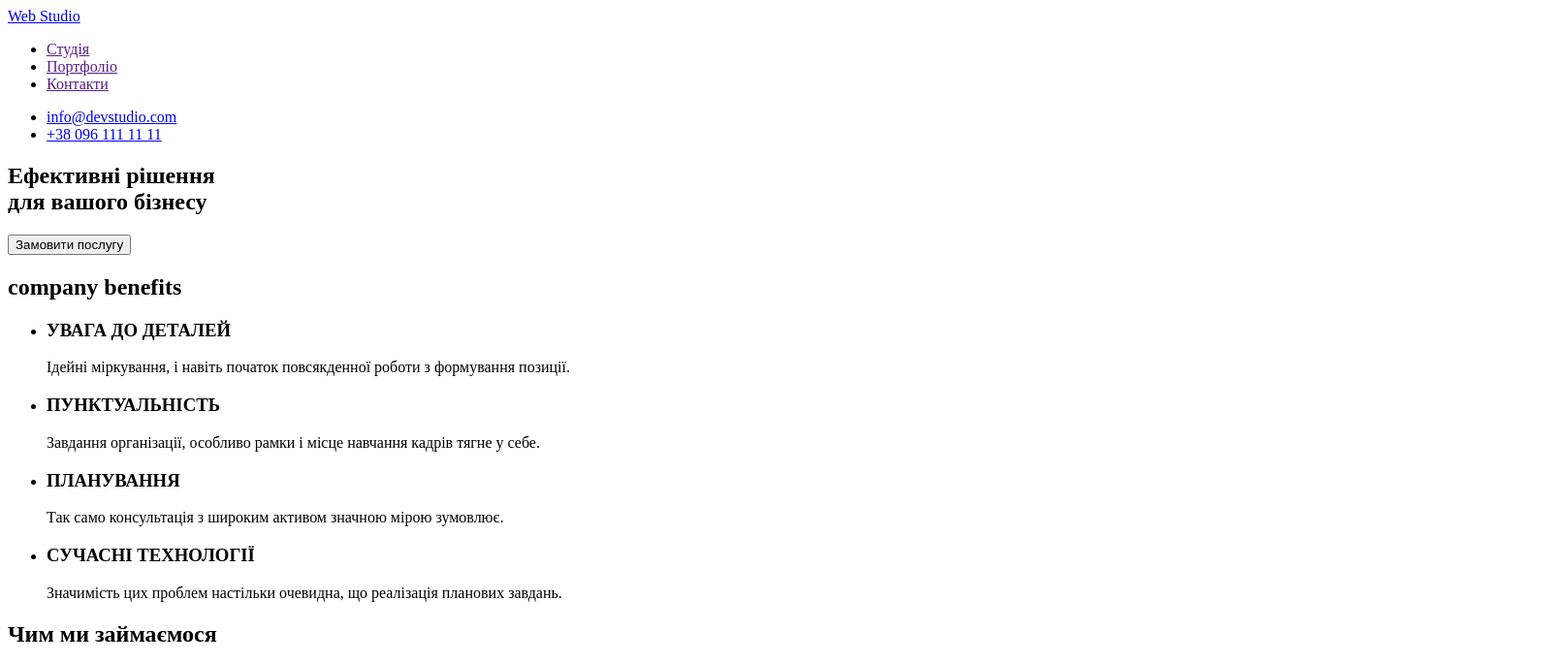
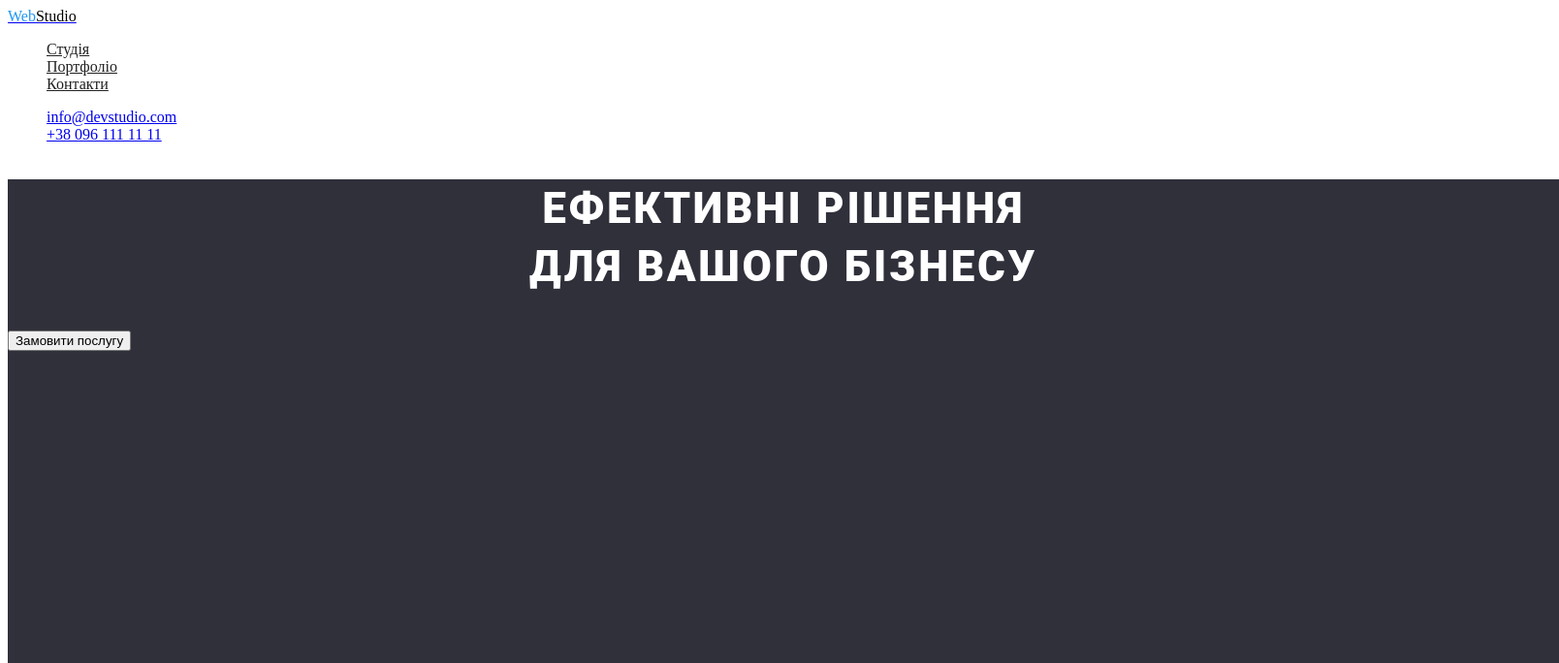
Before and after one commit to VladimirMV/goit-markup-hw-01, a plain HTML site: page index.html in a window 1280 px wide. Shown: the top 684 px of the page at 97% size, 1608 px wide, since content can reach past the window. Drawn offline with Linux system fonts and the light colour scheme.

Commit message:
начало css

```diff
--- /dev/null
+++ b/css/styles.css
@@ -0,0 +1,54 @@
+/* Цвета страницы */
+/*Цвет основного текста #212121 -/*
+/* Второстепенный #757575 */
+/* Белый #FFFFFF */
+/* Черный #000000 */
+/* Синий #2196F3 */
+.page{
+    color: #212121;
+    background-color: #FFFFFF;
+}
+.logo1{color: #2196F3;}
+.logoblack{color:#000000 ;}
+.logow{color: #FFFFFF;}
+.list {
+    list-style: none;
+}
+/* Навигация */
+.site-nav .link{
+color: #212121;
+}
+.site-nav .link:hover,
+.site-nav .link:focus{
+    color: #2196F3;
+    }
+.adress{
+
+}
+.hiro{
+    width: 1600px;
+    height: 600px;
+    left: 0px;
+    top: 80px;
+    background-color: #2F303A;
+}
+.hiro-title{
+    font-family: 'Roboto';
+    font-style: normal;
+    font-weight: 900;
+    font-size: 44px;
+    line-height: 60px;
+     text-align: center;
+    letter-spacing: 0.06em;
+    text-transform: uppercase;
+
+    color:#FFFFFF;
+
+}
+
+.section-title{
+    color: #212121;
+}
+.benefits-list{
+
+}
--- a/index.html
+++ b/index.html
@@ -5,38 +5,39 @@
   <meta http-equiv="X-UA-Compatible" content="IE=edge">
   <meta name="viewport" content="width=device-width, initial-scale=1.0">
   <title>Document</title>
+  <link rel="stylesheet" href="./css/styles.css">
 </head>
-<body>
+<body class="page">
   <header>
 <!-- Logo-->
     <a href="/">
-       <span>Web</span>  <span>Studio</span>
+       <span class="logo1">Web</span><span class="logoblack">Studio</span>
     </a>
     <nav>
-    <ul>
-      <li> <a href="">Студія</a></li>
-      <li> <a href="">Портфоліо</a></li>
-      <li> <a href="">Контакти</a></li>
+    <ul class="site-nav list ">
+      <li> <a href="" class="link">Студія</a></li>
+      <li> <a href="" class="link">Портфоліо</a></li>
+      <li> <a href="" class="link">Контакти</a></li>
     </ul>
-  </nav>
-    <ul>
+  </nav >
+    <ul class="adress list">
       <li><a href="mailto:info@devstudio.com">info@devstudio.com</a></li>
       <li><a href="tel:+380961111111">+38 096 111 11 11</a></li>
     </ul>
   </header>
   <main>
     <div>
-      <section>
-        <h1>
+      <section class="hiro">
+        <h1 class="hiro-title">
           Ефективні рішення <br> для вашого бізнесу
         </h1>
         <button type="button">Замовити послугу</button>
       </section>
       <!-- company benefits-->
-      <section>
-        <h2> company benefits</h2>
+      <section class="section">
+        <h2 hidden class="section-title"> company benefits</h2>
         <ul>
-          <li>
+          <li class="benefits-list">
             <h3>УВАГА ДО ДЕТАЛЕЙ</h3>
             <p>Ідейні міркування, і навіть початок повсякденної роботи з формування позиції.</p>
           </li>
@@ -53,19 +54,19 @@
             <p>Значимість цих проблем настільки очевидна, що реалізація планових завдань.</p>
           </li>
         </ul>
-      </section>
+      </section class="section">
       <!-- Чим ми займаємося-->
       <section>
-        <h2>Чим ми займаємося</h2>
+        <h2 class="section-title">Чим ми займаємося</h2>
         <ul>
           <li>  <img src="./img/img1.png" alt="" width="370">  </li>
           <li>  <img src="./img/img2.png" alt="" width="370">  </li>
           <li>  <img src="./img/img3.png" alt="" width="370">  </li>
         </ul>
-      </section>
+      </section class="section">
       <!-- Наша команда-->
       <section>
-        <h2>Наша команда</h2>
+        <h2 class="section-title">Наша команда</h2>
         <ul>
           <li>
             <img src="./img/i-d.jpg" alt="Ігор Дем'яненко" width="270">
@@ -94,7 +95,7 @@
   <!--footer-->
   <footer>
       <a href="/">
-      <span>Web</span>  <span>Studio</span> </a>
+      <span class="logo1">Web</span>  <span class="logow">Studio</span> </a>
       <address>
       <p>м. Київ, пр-т Лесі Українки, 26</p>
       <ul>
```
